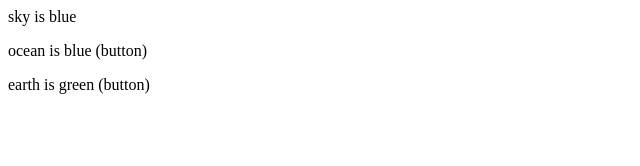
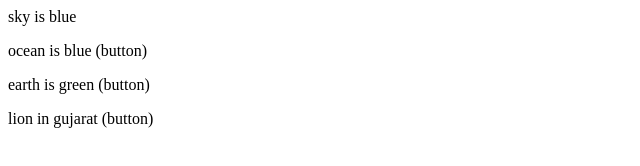
Before and after one commit to Uttam0009/localrepo, a plain HTML site: page Index.html in a window 1280 px wide. Shown: the whole page, without its empty margins (0-640 px from the left). Drawn offline with Linux system fonts and the light colour scheme.

Commit message:
Add lion button

```diff
--- a/Index.html
+++ b/Index.html
@@ -1,3 +1,4 @@
 <p>sky is blue</p>
 <p>ocean is blue (button)</p>
 <p>earth is green (button)</p>
+<p>lion in gujarat (button)</p>
```
